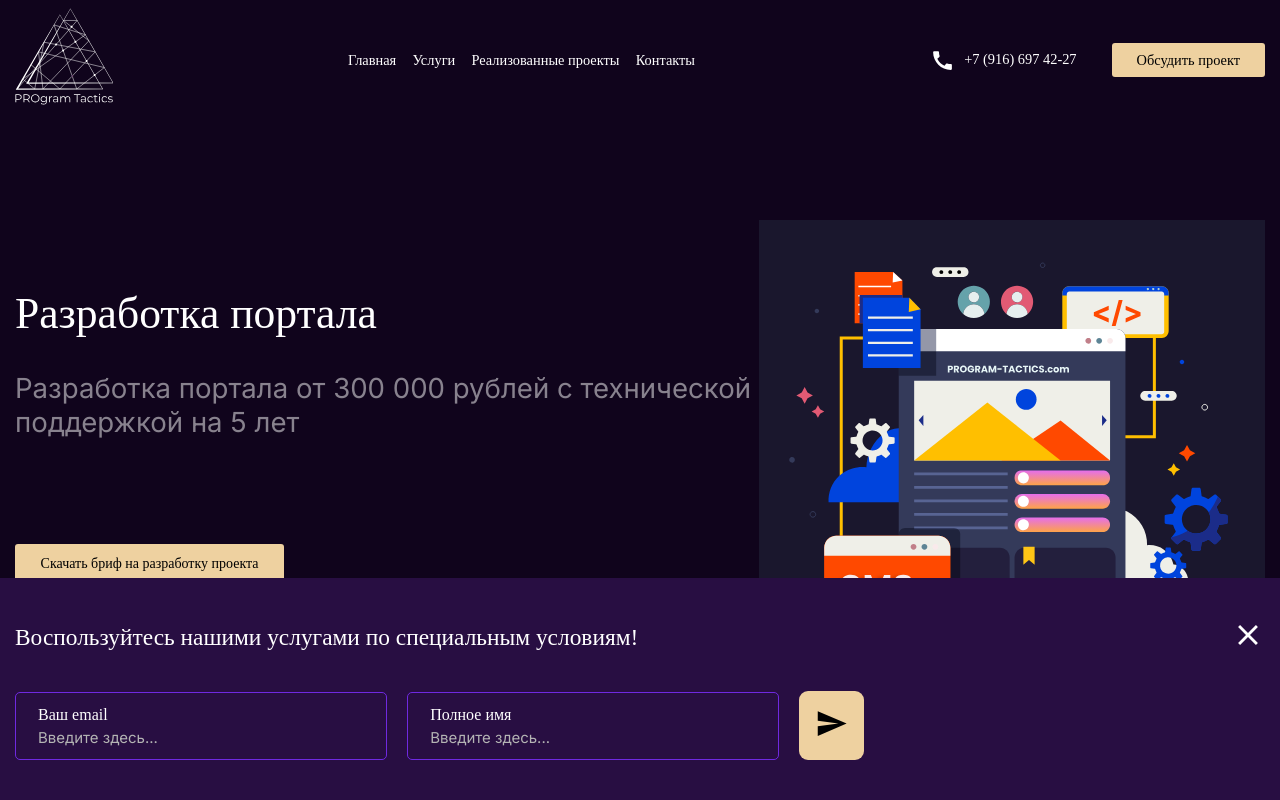
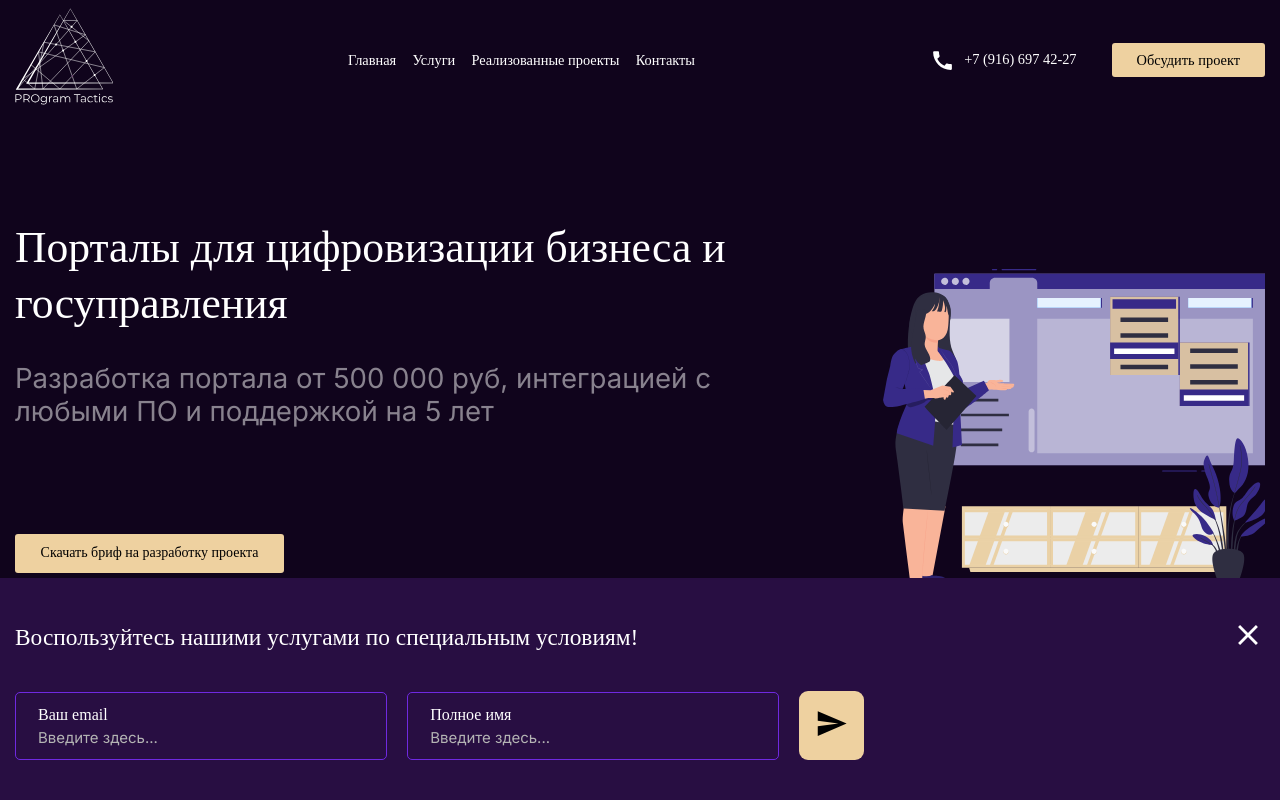
Before and after one commit to Daryyya/new-tactics, a Next.js app: page /portal in a window 1280 px wide. Shown: the top 800 px of the page. Built offline with nearby package versions, Linux system fonts and the light colour scheme; a web font is replaced by a local one.

Commit message:
fix portal page

```diff
--- a/app/assets/images/shared/index.ts
+++ b/app/assets/images/shared/index.ts
@@ -7,7 +7,8 @@ import webApplicationBanner from './webApplicationBanner.svg';
 import bankPlatformBanner from './bankPlatformBanner.svg';
 import documentFlowSystembanner from './documentFlowSystemBanner.svg';
 import educationalPlatformBanner from './educationalPlatformBanner.svg';
-import productionPlatformBanner from './productionPlatformBanner.svg'
+import productionPlatformBanner from './productionPlatformBanner.svg';
+import portalBanner from './portalBanner.svg';
 
 export {
   whatsappSvg,
@@ -20,4 +21,5 @@ export {
   documentFlowSystembanner,
   educationalPlatformBanner,
   productionPlatformBanner,
+  portalBanner,
 };
--- a/app/components/screens/portal/PortalBanner.tsx
+++ b/app/components/screens/portal/PortalBanner.tsx
@@ -1,5 +1,5 @@
-import { developmentSvg, telegramSvg } from "@/assets/images/home";
-import { whatsappSvg } from "@/assets/images/shared";
+import { telegramSvg } from "@/assets/images/home";
+import { whatsappSvg, portalBanner } from "@/assets/images/shared";
 import Image from "next/image";
 import Link from "next/link";
 import React, { useState } from "react";
@@ -15,9 +15,9 @@ const PortalBanner = () => {
         <div className="container">
           <div className={styles.portalBannerBody}>
             <div className={styles.info}>
-              <h1>Разработка портала</h1>
+              <h1>Порталы для цифровизации бизнеса и госуправления</h1>
               <p>
-                Разработка портала от 300 000 рублей с технической
+                Разработка портала от 500 000 руб, интеграцией с любыми ПО и
                 поддержкой на 5 лет
               </p>
               <button onClick={() => setIsOpenPopup(true)}>
@@ -35,7 +35,7 @@ const PortalBanner = () => {
             <div>
               <Image
                 className={styles.image}
-                src={developmentSvg}
+                src={portalBanner}
                 alt="Приложение"
               />
             </div>
```
Also changed, not shown: app/assets/images/shared/portalBanner.svg (added).
